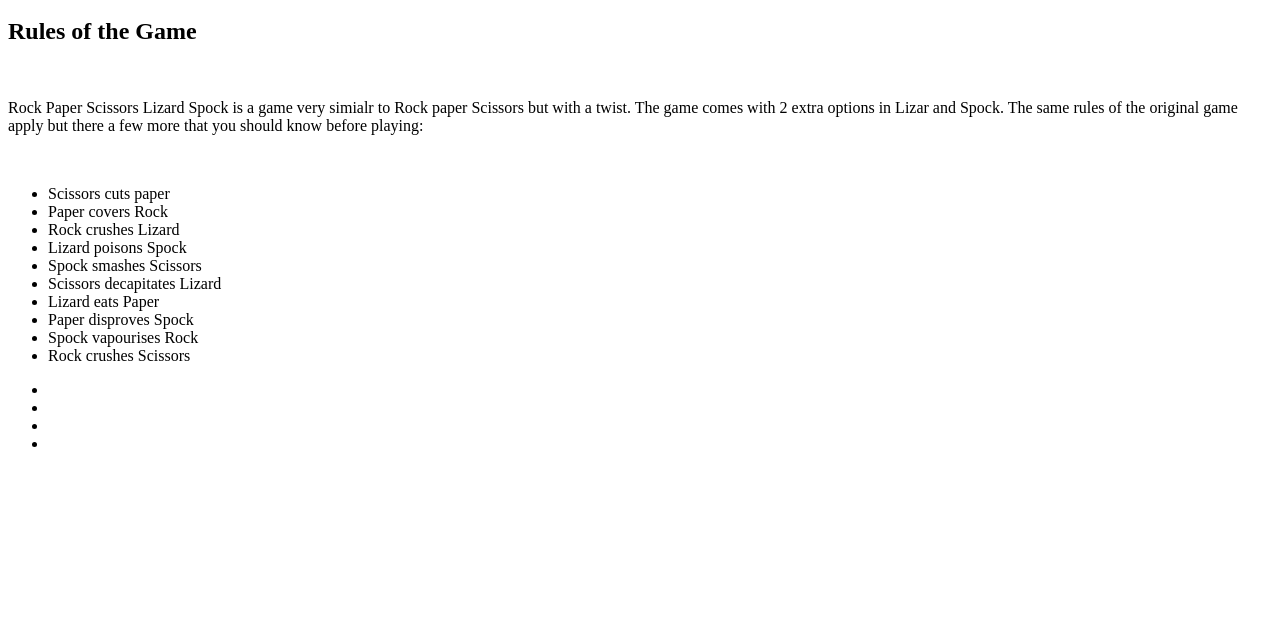
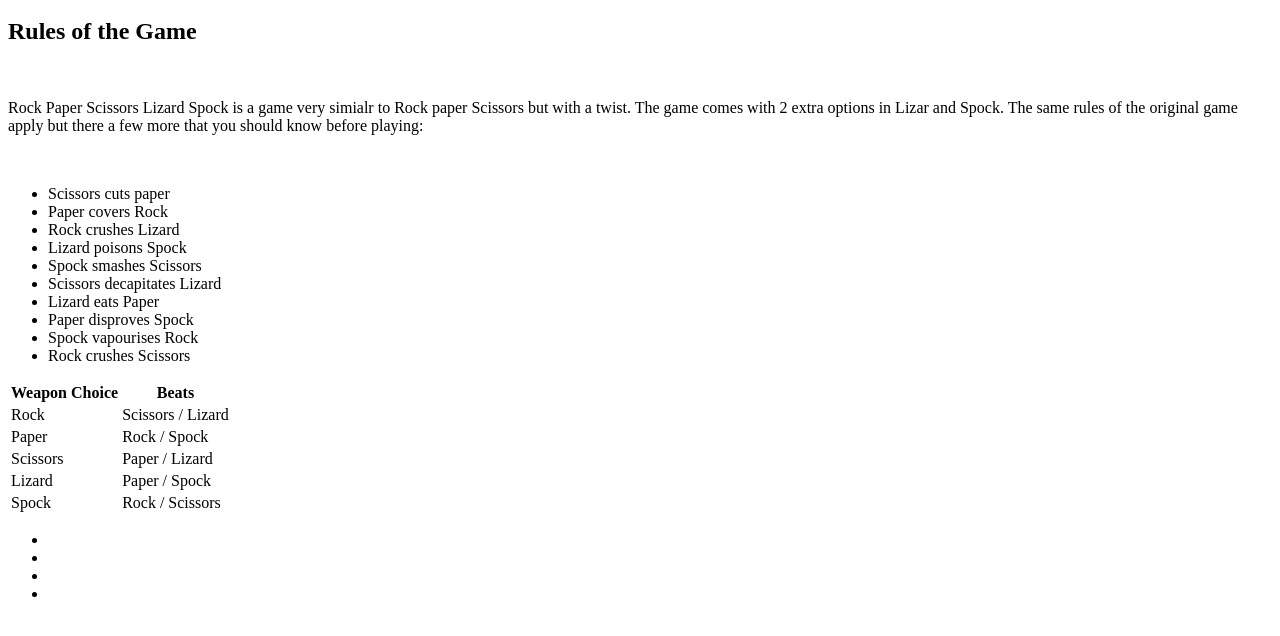
Before and after one commit to dandon1990/RPSLS, a plain HTML site: page index.html in a window 1280 px wide. Shown: the part 118-754 px from the top of the page. Drawn offline with Linux system fonts and the light colour scheme.

Commit message:
Add table to landing page to simplify rules of the game

```diff
--- a/index.html
+++ b/index.html
@@ -55,6 +55,34 @@
     </section>
     <section>
         <div>
+            <div>
+                <table>
+                    <tr>
+                        <th>Weapon Choice</th>
+                        <th>Beats</th>
+                    </tr>
+                    <tr>
+                        <td>Rock</td>
+                        <td>Scissors / Lizard</td>
+                    </tr>
+                    <tr>
+                        <td>Paper</td>
+                        <td>Rock / Spock</td>
+                    </tr>
+                    <tr>
+                        <td>Scissors</td>
+                        <td>Paper / Lizard</td>
+                    </tr>
+                    <tr>
+                        <td>Lizard</td>
+                        <td>Paper / Spock</td>
+                    </tr>
+                    <tr>
+                        <td>Spock</td>
+                        <td>Rock / Scissors</td>
+                    </tr>
+                </table>
+            </div>
 
         </div>
     </section>
```
